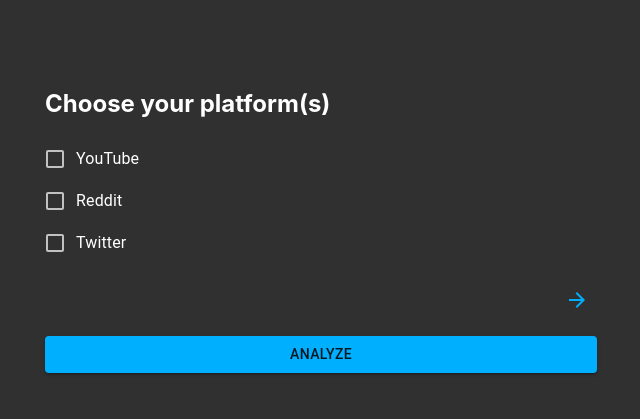
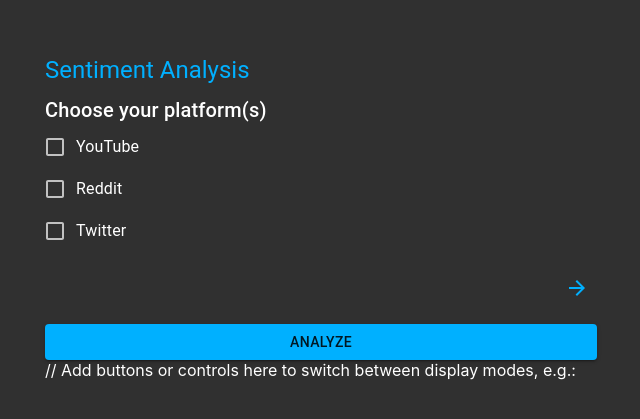
Before and after one commit to SWEN514-02-2235-Team3/SWEN514-Team3, a React (Create React App) app in the folder frontend/: page / in a window 1280 px wide. Shown: the part 183-602 px from the top of the page, without its empty margins (319-959 px from the left). Built offline with nearby package versions, Linux system fonts and the light colour scheme.

Commit message:
Boiler plate chart components

```diff
--- a/frontend/package.json
+++ b/frontend/package.json
@@ -21,6 +21,7 @@
     "react": "^18.2.0",
     "react-dom": "^18.2.0",
     "react-scripts": "5.0.1",
+    "react-wordcloud": "^1.2.7",
     "styled-components": "^6.1.8",
     "web-vitals": "^2.1.4"
   },
--- /dev/null
+++ b/frontend/src/BarChartComponent.js
@@ -0,0 +1,5 @@
+const BarChartComponent = () => {
+  return <h1>Bar Chart Component</h1>;
+};
+
+export default BarChartComponent;
--- a/frontend/src/FormComponent.js
+++ b/frontend/src/FormComponent.js
@@ -13,6 +13,9 @@
   IconButton,
   TextField,
 } from "@mui/material";
+import WordCloudComponent from "./WordCloudComponent";
+import BarChartComponent from "./BarChartComponent";
+import PieChartComponent from "./PieChartComponent";
 import ArrowForwardIcon from "@mui/icons-material/ArrowForward";
 import ArrowBackIcon from "@mui/icons-material/ArrowBack";
 import { DatePicker } from "@mui/x-date-pickers";
@@ -37,6 +40,12 @@
   const [step, setStep] = useState(1);
   const totalSteps = 3;
 
+  // state display to handle which chart to show
+  const [displayMode, setDisplayMode] = useState("form");
+
+  // data received from API
+  const [analysisData, setAnalysisData] = useState(null);
+
   const [platforms, setPlatforms] = useState({
     youtube: false,
     reddit: false,
@@ -45,6 +54,7 @@
 
   const [dateRange, setDateRange] = useState({
     // Random boundaries for now
+    // TODO - Grey out dates that are not available to input
     start: dayjs("2020-10-01"), // October 1, 2020
     end: dayjs("2023-11-30"), // November 30, 2023
   });
@@ -99,6 +109,8 @@
     })
       .then((response) => response.json())
       .then((data) => {
+        setAnalysisData(data);
+        setDisplayMode("");
         console.log(data);
       })
       .catch((error) => {
@@ -119,12 +131,17 @@
       >
         <Container component="main" maxWidth="sm" sx={{ p: 3 }}>
           <Typography component="h1" variant="h5" color="primary" gutterBottom>
-            {/* <h1>Sentiment Analysis</h1> */}
+            Sentiment Analysis{" "}
+            {/* Removed the <h1> tag here, it's not needed */}
           </Typography>
+          {displayMode === "form" && (
+            <>
               {step === 1 && (
                 <FormControl component="fieldset" variant="standard" fullWidth>
                   <FormGroup>
-                <h2>Choose your platform(s)</h2>
+                    <Typography variant="h6">
+                      Choose your platform(s)
+                    </Typography>
                     <FormControlLabel
                       control={
                         <Checkbox
@@ -168,7 +185,6 @@
                     mt: 2,
                   }}
                 >
-              {/* <h2>Pick a start and end date for data</h2> */}
                   <LocalizationProvider dateAdapter={AdapterDayjs}>
                     <DatePicker
                       label="Start Date"
@@ -189,7 +205,6 @@
                   </LocalizationProvider>
                 </Box>
               )}
-          {/* TODO - Add step to get a limit */}
               <Box
                 sx={{
                   display: "flex",
@@ -198,18 +213,24 @@
                   mt: 2,
                 }}
               >
-            {step > 1 && (
+                {step > 1 ? (
                   <IconButton onClick={handleBack} color="primary">
                     <ArrowBackIcon />
                   </IconButton>
+                ) : (
+                  // This empty div acts as a placeholder to keep the "next" button aligned to the right
+                  <div />
                 )}
-            {step === 1 && <div />} {}
-            {step < totalSteps && (
+                {/* Empty div here to maintain spacing if necessary */}
+                <div style={{ flexGrow: 1 }} />
+                {step < totalSteps ? (
                   <IconButton onClick={handleNext} color="primary">
                     <ArrowForwardIcon />
                   </IconButton>
+                ) : (
+                  // If you have a final action when step === totalSteps, place it here. Otherwise, keep an empty div to maintain alignment.
+                  <div />
                 )}
-            {step === totalSteps && <div />} {}
               </Box>
 
               <Button
@@ -221,6 +242,34 @@
               >
                 Analyze
               </Button>
+            </>
+          )}
+          {displayMode === "wordCloud" && analysisData && (
+            <WordCloudComponent data={analysisData} />
+          )}
+          {displayMode === "wordCloud" && analysisData && (
+            <WordCloudComponent data={analysisData} />
+          )}
+          {displayMode === "barChart" && analysisData && (
+            <BarChartComponent data={analysisData} />
+          )}
+          {displayMode === "pieChart" && analysisData && (
+            <PieChartComponent data={analysisData} />
+          )}
+          // Add buttons or controls here to switch between display modes, e.g.:
+          {analysisData && (
+            <Box>
+              <Button onClick={() => setDisplayMode("wordCloud")}>
+                Word Cloud
+              </Button>
+              <Button onClick={() => setDisplayMode("barChart")}>
+                Bar Chart
+              </Button>
+              <Button onClick={() => setDisplayMode("pieChart")}>
+                Pie Chart
+              </Button>
+            </Box>
+          )}
         </Container>
       </Box>
     </ThemeProvider>
--- /dev/null
+++ b/frontend/src/PieChartComponent.js
@@ -0,0 +1,5 @@
+const PieChartComponent = () => {
+  return <h1>Pie Chart component</h1>;
+};
+
+export default PieChartComponent;
--- /dev/null
+++ b/frontend/src/WordCloudComponent.js
@@ -0,0 +1,5 @@
+const WordCloudComponent = () => {
+  return <h1>Hello World</h1>;
+};
+
+export default WordCloudComponent;
```
Also changed, not shown: 1 other file (tests, documents, lock files or other folders). Lines whose indentation alone changed are shown as unchanged.
